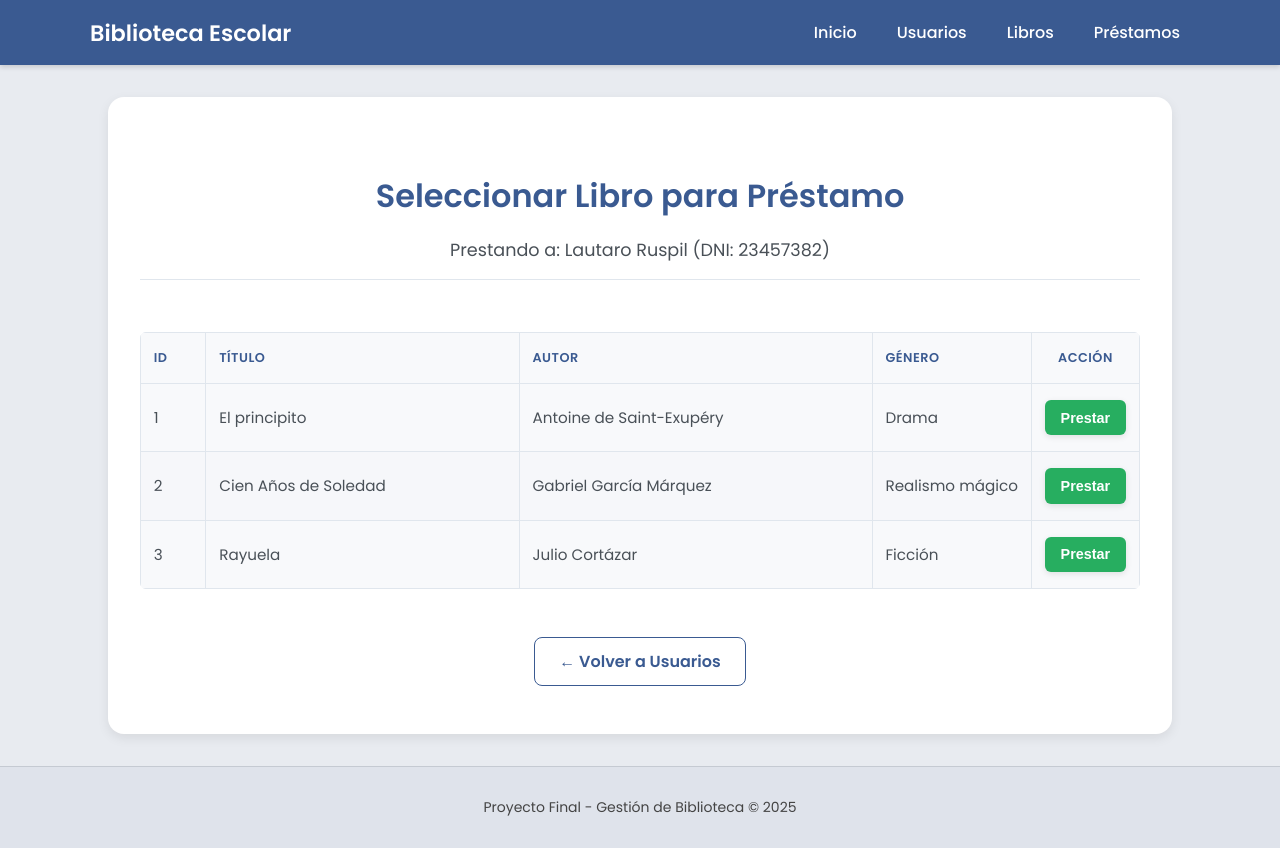
After one commit to lautaro-ruspil/TP-FINAL-ALGORITMOS, a Flask app: page /prestar_libro_usuario/1 in a window 1280 px wide. The commit adds this page. Run offline with Flask 3, Linux system fonts and the light colour scheme.

Commit message:
Acomodo estructura de proyecto, elimino SQL , y además relaciono el prestamos del libro con el usuario

```diff
--- a/app/app.py
+++ b/app/app.py
@@ -1,66 +1,35 @@
-from flask import Flask, render_template, request, redirect, url_for
+from flask import Flask, flash, render_template, request, redirect, url_for
 from models.biblioteca import Biblioteca
 from models.libro import Libro
 from models.usuario import Usuario
-from models.conexion import obtener_conexion
 from utils.validaciones import validar_usuario_form
 
 app = Flask(__name__)
 
-
-try:
-    conn = obtener_conexion()
-    print("✅ Conexión exitosa a MySQL")
-    conn.close()
-except Exception as e:
-    print("❌ Error:", e)
-
-# Instancia global
 biblioteca = Biblioteca()
 
+# Cargar libros manualmente
+lib1 = Libro(1, "El principito", "Antoine de Saint-Exupéry", "Drama")
+lib2 = Libro(2, "Cien Años de Soledad", "Gabriel García Márquez", "Realismo mágico")
+lib3 = Libro(3, "Rayuela", "Julio Cortázar", "Ficción")
 
-lib1 = Libro(9, "El principito", "Autor 45", "Drama")
-lib2 = Libro(19, "Cien Años de soledad", "Gabriel García Márquez", "Terror")
-lib3 = Libro(29, "Rayuela", "Javier Milei", "Terror")
+biblioteca.agregar_libro(lib1)
+biblioteca.agregar_libro(lib2)
+biblioteca.agregar_libro(lib3)
 
-# buscar un libro y asignarselo a un usuario inicial
-lib_principito = biblioteca.obtener_libro_por_titulo("El principito")
+# Cargar usuarios iniciales
 biblioteca.agregar_usuario(
     Usuario(
-        "Lautaro",
-        "Ruspil",
-        23457382,
-        "2284-225443",
-        "Tierra del fuego",
-        1340,
-        [lib1, lib2],
+        1,"Lautaro", "Ruspil", 23457382, "2284-225443", "Tierra del Fuego", 1340, [lib1, lib2]
     )
 )
-
-lib_cien_años_de_soledad = biblioteca.obtener_libro_por_titulo("Cien años de soledad")
 biblioteca.agregar_usuario(
     Usuario(
-        "Franco",
-        "Dell",
-        12345678,
-        "2284-124443",
-        "Tierra del fuego",
-        1123,
-        [lib1],
+        2,"Franco", "Dell", 12345678, "2284-124443", "Tierra del Fuego", 1123, [lib1]
     )
 )
-
-lib_rayuela = biblioteca.obtener_libro_por_titulo("Rayuela")
 biblioteca.agregar_usuario(
-    Usuario(
-        "Pepe",
-        "Martinez",
-        23457382,
-        "2284-225443",
-        "hornos",
-        2020,
-        [lib3],
-    )
+    Usuario(3,"Pepe", "Martinez", 23457382, "2284-225443", "Hornos", 2020, [lib3])
 )
 
 
@@ -72,103 +41,61 @@ def inicio():
     return render_template("index.html", biblioteca=biblioteca, active_page="inicio")
 
 
-# --- Ruta Libros ---
-
-
+# ---------- LIBROS ----------
 @app.route("/libros", methods=["GET", "POST"])
 def libros():
-    conexion = obtener_conexion()
-    cursor = conexion.cursor(dictionary=True)
-
     if request.method == "POST":
-        # Insertar nuevo libro (sin ID, MySQL lo autogenera)
         titulo = request.form["titulo"]
         autor = request.form["autor"]
         genero = request.form["genero"]
-
-        cursor.execute(
-            "INSERT INTO libros (titulo, autor, genero, prestado) VALUES (%s, %s, %s, %s)",
-            (titulo, autor, genero, False),
-        )
-        conexion.commit()
-
-        cursor.close()
-        conexion.close()
+        nuevo_libro = Libro(len(biblioteca.libros) + 1, titulo, autor, genero)
+        biblioteca.agregar_libro(nuevo_libro)
         return redirect(url_for("libros"))
 
-    # --- Consultar libros (GET) ---
-    q = request.args.get("q", "")
-
-    if q:
-        cursor.execute("SELECT * FROM libros WHERE titulo LIKE %s", (f"%{q}%",))
-    else:
-        cursor.execute("SELECT * FROM libros")
-
-    filas = cursor.fetchall()
-    cursor.close()
-    conexion.close()
-
-    # Convertir cada fila (dict) en objeto Libro
-    libros = [Libro(**fila) for fila in filas]
-
-    return render_template("libros.html", books=libros, q=q, active_page="libros")
+    q = request.args.get("q", "").lower()
+    books = (
+        [l for l in biblioteca.libros if q in l.titulo.lower()]
+        if q
+        else biblioteca.libros
+    )
+    return render_template("libros.html", books=books, q=q, active_page="libros")
 
 
 @app.route("/prestar/<int:id_libro>", methods=["POST"])
 def prestar(id_libro):
-    conexion = obtener_conexion()
-    cursor = conexion.cursor()
-    cursor.execute("UPDATE libros SET prestado = TRUE WHERE id_libro = %s", (id_libro,))
-    conexion.commit()
-    cursor.close()
-    conexion.close()
+    for libro in biblioteca.libros:
+        if libro.id_libro == id_libro:
+            libro.prestado = True
+            break
     return redirect(url_for("libros"))
 
 
 @app.route("/devolver/<int:id_libro>", methods=["POST"])
 def devolver(id_libro):
-    conexion = obtener_conexion()
-    cursor = conexion.cursor()
-    cursor.execute(
-        "UPDATE libros SET prestado = FALSE WHERE id_libro = %s", (id_libro,)
-    )
-    conexion.commit()
-    cursor.close()
-    conexion.close()
+    for libro in biblioteca.libros:
+        if libro.id_libro == id_libro:
+            libro.prestado = False
+            break
     return redirect(url_for("libros"))
 
 
 @app.route("/eliminar/<int:id_libro>", methods=["POST"])
 def eliminar(id_libro):
-    conexion = obtener_conexion()
-    cursor = conexion.cursor()
-    cursor.execute("DELETE FROM libros WHERE id_libro = %s", (id_libro,))
-    conexion.commit()
-    cursor.close()
-    conexion.close()
+    biblioteca.libros = [l for l in biblioteca.libros if l.id_libro != id_libro]
     return redirect(url_for("libros"))
 
 
-# --- Ruta Prestamos ---[
-@app.route("/prestamos", methods=['GET'])
+# ---------- PRÉSTAMOS ----------
+@app.route("/prestamos", methods=["GET"])
 def prestamos():
-    conexion = obtener_conexion()
-    cursor = conexion.cursor()
+    q = request.args.get("q", "")
     prestados = [l for l in biblioteca.libros if l.prestado]
-    # --- Consultar libros (GET) ---
-    q = request.args.get("q", "")
     if q:
-        cursor.execute("SELECT * FROM libros WHERE titulo LIKE %s", (f"%{q}%",))
-    else:
-        cursor.execute("SELECT * FROM libros")
-
-
+        prestados = [l for l in prestados if q.lower() in l.titulo.lower()]
     return render_template("prestamos.html", books=prestados, active_page="prestamos")
 
 
-# --- Ruta Usuarios ---
-
-
+# ---------- USUARIOS ----------
 @app.route("/usuarios", methods=["GET", "POST"])
 def usuarios():
     if request.method == "POST":
@@ -182,7 +109,9 @@ def usuarios():
                 users=users,
                 active_page="usuarios",
             )
+
         nuevo = Usuario(
+            len(biblioteca.users) + 1,
             request.form["nombre"],
             request.form["apellido"],
             request.form["dni"],
@@ -197,6 +126,53 @@ def usuarios():
     users = biblioteca.buscar_usuarios(q) if q else biblioteca.users
     return render_template("usuarios.html", users=users, active_page="usuarios")
 
+@app.route('/prestar_libro_usuario/<int:id_usuario>', methods=['GET'])
+def seleccionar_libro_prestamo(id_usuario):
+    # Buscar el usuario por ID en la biblioteca
+    usuario = next((u for u in biblioteca.users if u.id_usuario == id_usuario), None)
+    if not usuario:
+        return "Usuario no encontrado", 404
+
+    # Filtrar libros que no estén prestados
+    libros_disponibles = [libro for libro in biblioteca.libros if not getattr(libro, 'prestado', False)]
+
+    return render_template(
+        'libros_disponibles.html',
+        usuario=usuario,
+        libros=libros_disponibles
+    )
+
+
+@app.route('/confirmar_prestamo/<int:id_usuario>/<int:id_libro>', methods=['POST'])
+def confirmar_prestamo(id_usuario, id_libro):
+    # Buscar usuario y libro en memoria
+    usuario = next((u for u in biblioteca.users if u.id_usuario == id_usuario), None)
+    libro = next((l for l in biblioteca.libros if l.id_libro == id_libro), None)
+
+    if not usuario or not libro:
+        return "Usuario o libro no encontrado", 404
+
+    # Si el libro ya está prestado, mostrar mensaje
+    if getattr(libro, 'prestado', False):
+        return f"El libro '{libro.titulo}' ya está prestado.", 400
+
+    # Asignar libro al usuario
+    usuario.libros.append(libro)
+
+    # Marcar como prestado
+    libro.prestado = True
+
+    # Redirigir con mensaje
+    return redirect(url_for('usuarios'))
+
+
+
+# ---------- ELIMINAR USUARIO ----------
+@app.route("/eliminar_usuario/<int:id_usuario>", methods=["POST"])
+def eliminar_usuario(id_usuario):
+    biblioteca.eliminar_usuario(id_usuario)
+    return redirect(url_for("usuarios"))
+
 
 if __name__ == "__main__":
     app.run(debug=True)
--- a/app/models/usuario.py
+++ b/app/models/usuario.py
@@ -1,8 +1,9 @@
 class Usuario:
 
     def __init__(
-        self, nombre, apellido, dni, telefono, direccion, nro_direccion, libros=None
+        self, id_usuario, nombre, apellido, dni, telefono, direccion, nro_direccion, libros=None
     ):
+        self.id_usuario = id_usuario
         self.nombre = nombre
         self.apellido = apellido
         self.dni = dni
--- a/app/static/css/index.css
+++ b/app/static/css/index.css
@@ -33,7 +33,7 @@ header {
 	box-shadow: 0 2px 5px rgba(0, 0, 0, 0.15);
 }
 
-header .container {
+header .container  {
 	width: 90%;
 	max-width: 1100px;
 	margin: 0 auto;
@@ -47,6 +47,10 @@ header h2 {
 	font-weight: 600;
 	font-size: 1.4rem;
 	color: #fff;
+}
+
+header a {
+	text-decoration: none;
 }
 
 /* ===========================
--- /dev/null
+++ b/app/static/css/libros_disponibles.css
@@ -0,0 +1,170 @@
+/* ===========================
+    LIBROS DISPONIBLES - ESTILO PROFESIONAL
+=========================== */
+
+/* Importar variables si están en otro archivo, si no, mantener la definición */
+:root {
+  --azul: #3a5a91;
+  --azul-hover: #2e4a7a;
+  --fondo-claro: #f8f9fb;
+  --card: #ffffff;
+  --borde: #e0e6ed;
+  --gris-texto: #495057;
+  --sombra-suave: 0 4px 12px rgba(0, 0, 0, 0.08);
+  --verde-prestar: #27ae60;
+  --verde-prestar-hover: #219d53;
+}
+
+/* -------- CONTENEDOR PRINCIPAL -------- */
+main {
+  background-color: var(--card);
+  box-shadow: var(--sombra-suave);
+  border-radius: 16px;
+  padding: 3rem 2rem;
+  width: 95%;
+  max-width: 1000px; /* Tamaño ideal para esta tabla */
+  margin: 2rem auto;
+}
+
+/* -------- TÍTULO Y USUARIO TARGET -------- */
+h2 {
+  font-size: 2rem;
+  font-weight: 700;
+  color: var(--azul);
+  text-align: center;
+  margin-bottom: 0.5rem;
+}
+
+.usuario-target {
+    text-align: center;
+    font-size: 1.1rem;
+    color: var(--gris-texto);
+    margin-bottom: 2rem;
+    padding-bottom: 1rem;
+    border-bottom: 1px solid var(--borde);
+}
+
+.no-libros {
+    text-align: center;
+    font-size: 1.2rem;
+    color: var(--gris-texto);
+    padding: 2rem;
+    background-color: var(--fondo-claro);
+    border-radius: 8px;
+}
+
+/* ===========================
+    TABLA DE LIBROS
+=========================== */
+.table-container {
+    overflow-x: auto;
+    width: 100%;
+}
+
+table {
+  width: 100%;
+  border-spacing: 0;
+  border-collapse: collapse;
+  font-size: 0.95rem;
+  min-width: 700px;
+}
+
+table th,
+table td {
+  padding: 1rem 0.8rem;
+  text-align: left;
+  border-bottom: 1px solid var(--borde);
+  vertical-align: middle;
+}
+
+table th {
+  background-color: var(--fondo-claro);
+  color: var(--azul);
+  font-weight: 600;
+  text-transform: uppercase;
+  font-size: 0.8rem;
+  letter-spacing: 0.5px;
+}
+
+table td {
+  color: var(--gris-texto);
+}
+
+table tbody tr:hover {
+  background-color: #f6f8fc;
+  transition: background 0.2s ease;
+}
+
+/* Ajustes específicos para las columnas */
+table th:nth-child(4), table td:nth-child(4) { /* ISBN */
+    white-space: nowrap;
+    width: 1%;
+}
+table th:nth-child(5), table td:nth-child(5) { /* Acción */
+    width: 1%;
+    text-align: center;
+}
+
+
+/* -------- BOTÓN DE ACCIÓN (Prestar) -------- */
+.container-action {
+    display: flex;
+    justify-content: center;
+    align-items: center;
+    height: 100%;
+}
+
+.btn-prestar {
+  background-color: var(--verde-prestar);
+  color: #fff;
+  padding: 0.6rem 1rem;
+  border: none;
+  border-radius: 6px;
+  cursor: pointer;
+  font-weight: 600;
+  font-size: 0.9rem;
+  transition: all 0.2s ease;
+  box-shadow: 0 2px 6px rgba(0, 0, 0, 0.1);
+}
+
+.btn-prestar:hover {
+  background-color: var(--verde-prestar-hover);
+  transform: translateY(-1px);
+  box-shadow: 0 4px 10px rgba(0, 0, 0, 0.15);
+}
+
+/* -------- BOTÓN VOLVER -------- */
+.container-volver {
+    text-align: center;
+    margin-top: 3rem;
+}
+
+.btn-volver {
+    display: inline-block;
+    padding: 0.7rem 1.5rem;
+    border: 1px solid var(--azul);
+    border-radius: 8px;
+    color: var(--azul);
+    text-decoration: none;
+    font-weight: 600;
+    transition: all 0.2s ease;
+    background-color: #fff;
+}
+
+.btn-volver:hover {
+    background-color: var(--fondo-claro);
+    color: var(--azul-hover);
+}
+
+/* ===========================
+    RESPONSIVIDAD
+=========================== */
+@media (max-width: 600px) {
+    main {
+        padding: 1.5rem 1rem;
+    }
+
+    h2 {
+        font-size: 1.8rem;
+    }
+}
--- a/app/templates/base.html
+++ b/app/templates/base.html
@@ -21,7 +21,9 @@
 	<body>
 		<header>
 			<div class="container">
-				<h2>Biblioteca Escolar</h2>
+				<a href="{{ url_for('inicio') }}" class="{% if active_page == 'inicio'%}activo{% endif %}">
+					<h2>Biblioteca Escolar</h2>
+				</a>
 				<nav>
 					<a
 						href="{{ url_for('inicio') }}"
--- /dev/null
+++ b/app/templates/libros_disponibles.html
@@ -0,0 +1,63 @@
+{% extends "base.html" %}
+{% block title %}Seleccionar Libro para Préstamo{% endblock %}
+
+{% block extra_css %}
+<link
+	rel="stylesheet"
+	href="{{ url_for('static', filename='css/libros_disponibles.css') }}"
+/>
+{% endblock %}
+
+{% block content %}
+
+<h2>
+    Seleccionar Libro para Préstamo
+</h2>
+<p class="usuario-target">
+    Prestando a: {{ usuario.nombre }} {{ usuario.apellido }} (DNI: {{ usuario.dni }})
+</p>
+
+<div class="table-container">
+    {% if libros %}
+    <table>
+        <thead>
+            <tr>
+								<th>ID</th>
+                <th>Título</th>
+                <th>Autor</th>
+                <th>Género</th>
+                <th>Acción</th>
+            </tr>
+        </thead>
+        <tbody>
+            {% for libro in libros %}
+            <tr>
+							<td>{{ libro.id_libro }}</td>
+                <td>{{ libro.titulo }}</td>
+                <td>{{ libro.autor }}</td>
+                <td>{{ libro.genero }}</td>
+                <td>
+									<div class="container-action">
+										 <form action="{{ url_for('confirmar_prestamo', id_usuario=usuario.id_usuario, id_libro=libro.id_libro) }}" method="post">
+											<button class="btn-prestar" type="submit">Prestar</button>
+										</form>
+									</div>
+                </td>
+            </tr>
+            {% endfor %}
+        </tbody>
+    </table>
+    {% else %}
+    <p class="no-libros">
+        Actualmente no hay libros disponibles para prestar.
+    </p>
+    {% endif %}
+</div>
+
+<div class="container-volver">
+    <a href="{{ url_for('usuarios') }}" class="btn-volver">
+        ← Volver a Usuarios
+    </a>
+</div>
+
+{% endblock %}
```
Also changed, not shown: app/models/biblioteca.py (+2 -5 lines), app/models/conexion.py (deleted, +0 -9 lines), app/static/css/usuarios.css (+135 -59 lines), app/templates/usuarios.html (+23 -4 lines).
